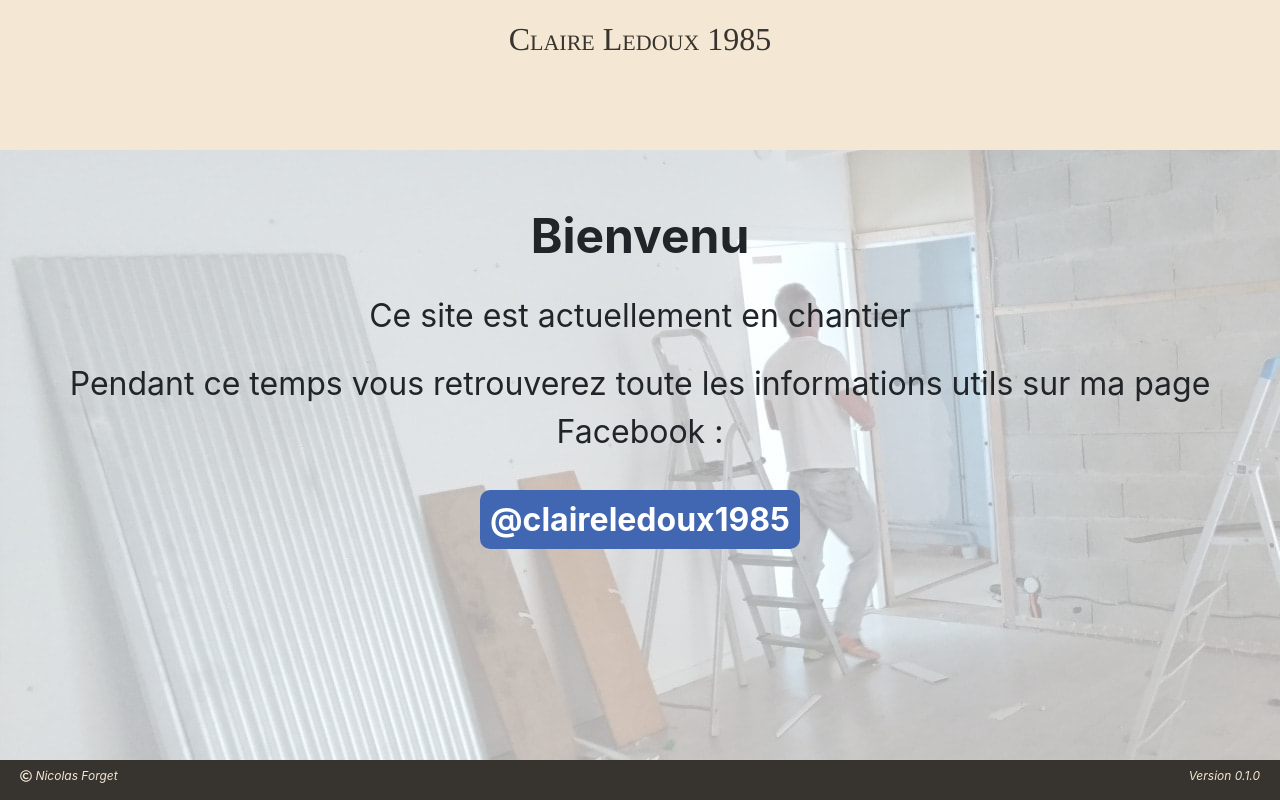
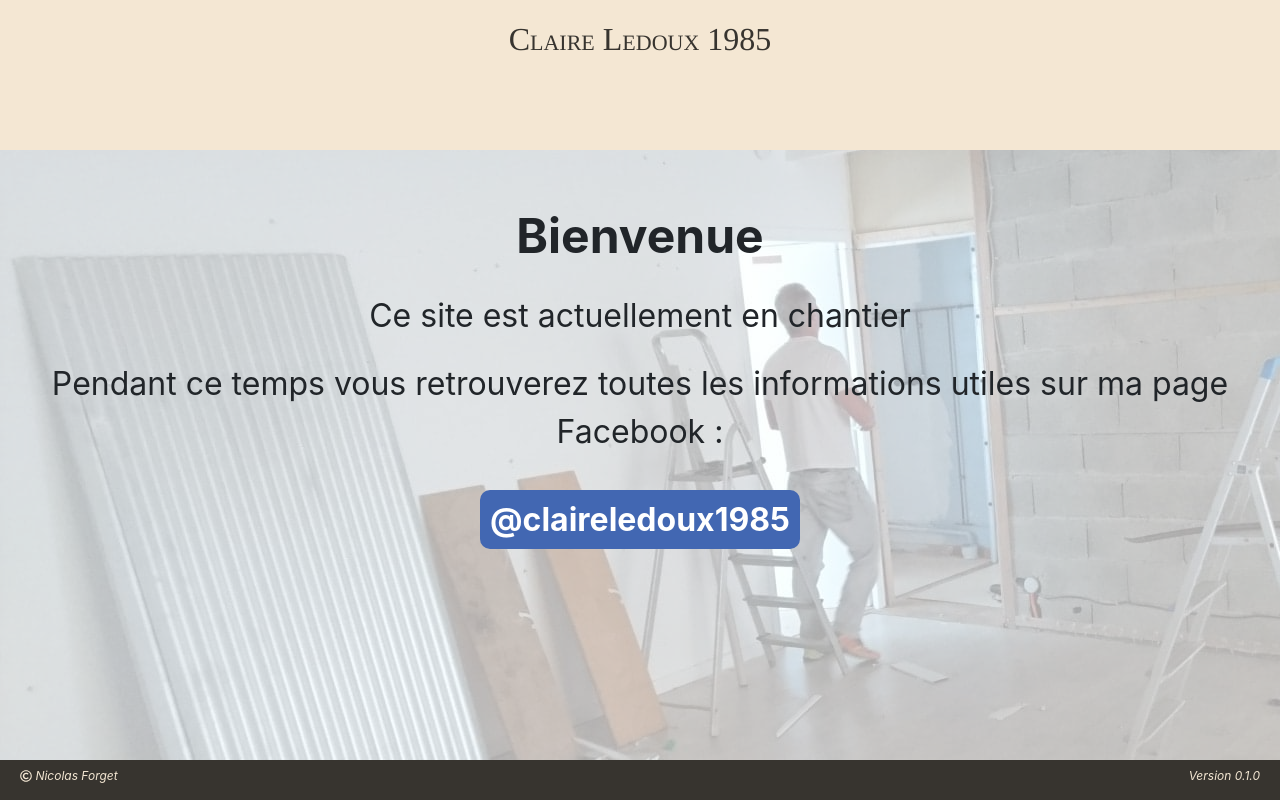
Before and after one commit to mNicoF/claire_ledoux_1985, a React (Create React App) app: page / in a window 1280 px wide. Built offline with nearby package versions, Linux system fonts and the light colour scheme.

Commit message:
correction des fautres

```diff
--- a/src/AppLayout/Body/AnnonceTMP/AnnonceTMP.js
+++ b/src/AppLayout/Body/AnnonceTMP/AnnonceTMP.js
@@ -10,9 +10,9 @@ class AnnonceTMP extends Component {
 
     return (
       <div className="AnnonceTMP" style={{'height': height}}>
-        <div className="AnnonceH3">Bienvenu</div>
+        <div className="AnnonceH3">Bienvenue</div>
         <div>Ce site est actuellement en chantier</div>
-        <div>Pendant ce temps vous retrouverez toute les informations utils sur ma page Facebook :  </div>
+        <div>Pendant ce temps vous retrouverez toutes les informations utiles sur ma page Facebook :  </div>
         <div style={{'margin': '20px'}}>
           <a className="AnnonceBtn" target="_blank" rel="noopener noreferrer" href="https://www.facebook.com/claireledoux1985/">@claireledoux1985</a>
         </div>
```
